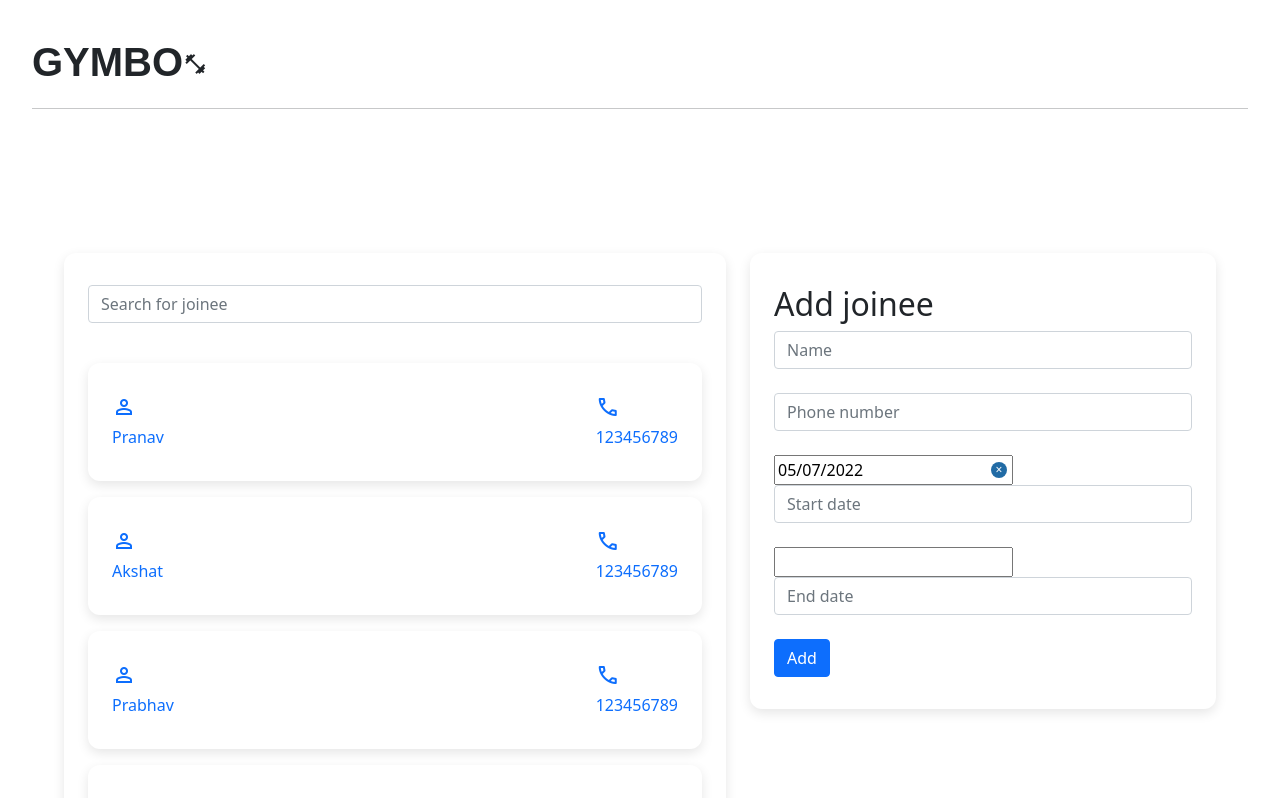
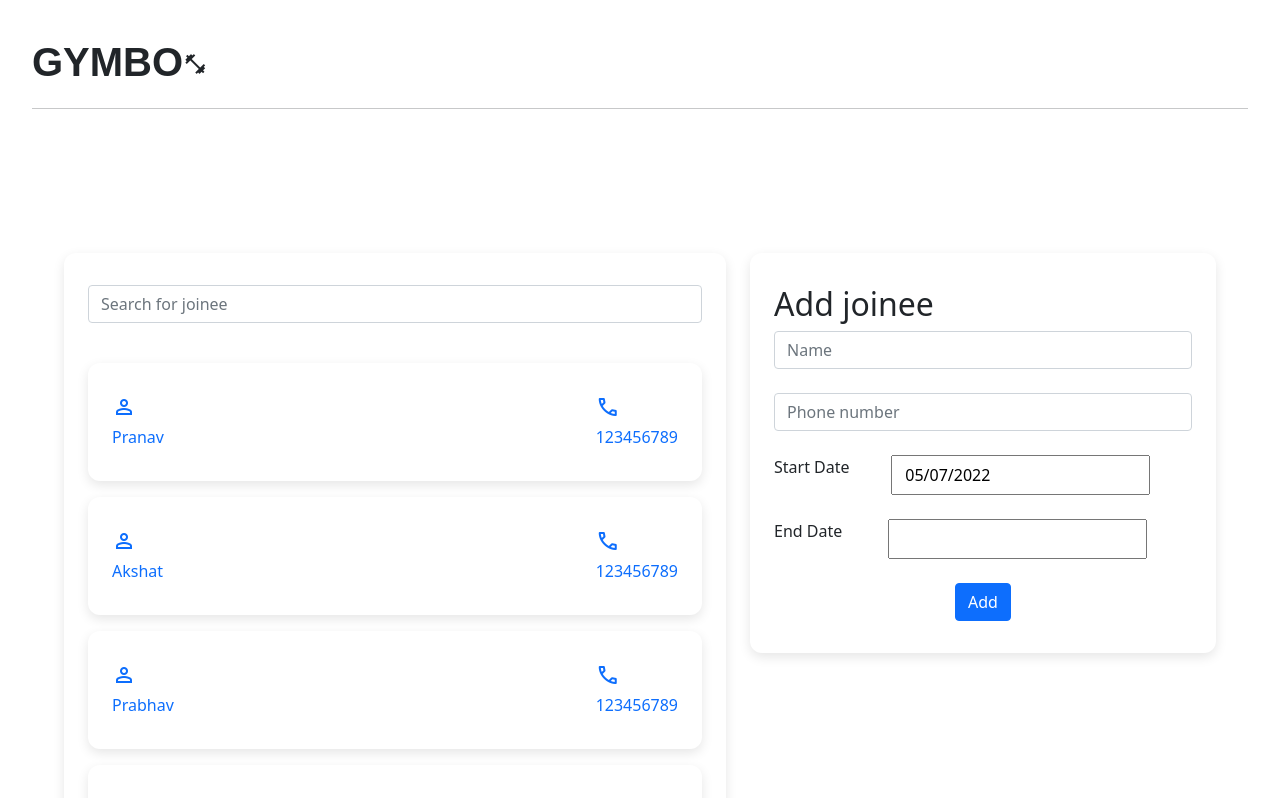
Before and after one commit to pranav-mallela/Gymbo, a React (Create React App) app: page / in a window 1280 px wide. Shown: the top 798 px of the page. Built offline with nearby package versions, Linux system fonts and the light colour scheme; a web font is replaced by a local one.

Commit message:
frontend: date-picker setup and styling complete

```diff
--- a/public/styles.css
+++ b/public/styles.css
@@ -7,6 +7,9 @@ body{
 }
 /*General*/
 .container{
+  display: inline-block;
+  max-height: 100vh;
+  overflow-y: auto;
   margin: 2rem;
   box-shadow: rgba(0, 0, 0, 0.1) 0px 4px 12px;
   padding: 2rem;
@@ -33,10 +36,26 @@ body{
   margin: 4rem;
 }
 
-.search-container{
+/* .search-container{
   display: inline-block;
   max-height: 100vh;
   overflow-y: auto;
+} */
+
+.date-picker{
+  width: 100%;
+  height: 2.5rem;
+  padding: 0.75rem;
+  margin-bottom: 1.5rem;
+}
+
+.start-date, .end-date{
+  display: flex;
+  justify-content: space-between;
+}
+
+.button-container{
+  text-align: center;
 }
 
 /*Joinee CSS*/
--- a/src/pages/Manage.js
+++ b/src/pages/Manage.js
@@ -10,7 +10,7 @@ import { nanoid } from 'nanoid';
 
 export default function Manage()
 {
-    const [formData, setFormData] = React.useState({name:"", phone:"", startDate:null, endDate:null});
+    const [formData, setFormData] = React.useState({name:"", phone:""});
     const [search, setSearch] = React.useState("");
     const [dates, setDates] = React.useState({start:new Date(), end:null});
     // const data = ['Pranav', 'Akshat', 'Prabhav', 'Pratham', 'Ram', 'Bheem', 'Raju', 'Raghav', 'Gautam', 'Abhijith'];
@@ -19,7 +19,7 @@ export default function Manage()
         const {name, value} = e.target;
         setFormData(prevData => ({...prevData, [name] : [value]}));
     }
-    // console.log(formData);
+    console.log(formData);
     function handleSubmit()
     {
         //send profile to DB
@@ -65,27 +65,33 @@ export default function Manage()
                     <br />
                     <Form.Control type="text" placeholder="Phone number" name="phone" onChange={handleChange} />
                     <br />
+                    <div className="start-date">
+                        <p>Start Date</p>
                         <DatePicker
+                            className="date-picker"
                             selected={dates.start}
                             onChange={date => setDates(prevDates => ({...prevDates, start: date}))}
                             dateFormat='dd/MM/yyyy'
                             minDate={new Date()}
-                        isClearable
                         />
-                    <Form.Control type="text" placeholder="Start date" name="startDate" onChange={handleChange} />
                         <br />
+                    </div>
+                    <div className="end-date">
+                        <p>End Date</p>
                         <DatePicker
+                            className="date-picker"
                             selected={dates.end}
                             onChange={date => setDates(prevDates => ({...prevDates, end: date}))}
                             dateFormat='dd/MM/yyyy'
                             minDate={dates.start}
-                        isClearable
                         />
-                    <Form.Control type="text" placeholder="End date" name="endDate" onChange={handleChange} />
                         <br />
+                    </div>
+                    <div className='button-container'>
                         <Button variant="primary" type="submit">
                             Add
                         </Button>
+                    </div>
                 </Form>
                 </Col>
             </Row>
@@ -93,17 +99,5 @@ export default function Manage()
     )
 }
 
-/* <Form.Group className="mb-3" controlId="formBasicEmail">
-                    <Form.Label>Email address</Form.Label>
-                    <Form.Control type="email" placeholder="Enter email" />
-                    <Form.Text className="text-muted">
-                    We'll never share your email with anyone else.
-                    </Form.Text>
-                </Form.Group>
-                <Form.Group className="mb-3" controlId="formBasicPassword">
-                    <Form.Label>Password</Form.Label>
-                    <Form.Control type="password" placeholder="Password" />
-                </Form.Group>
-                <Form.Group className="mb-3" controlId="formBasicCheckbox">
-                    <Form.Check type="checkbox" label="Check me out" />
-                </Form.Group> */
+{/* <Form.Control type="text" placeholder="Start date" name="startDate" onChange={handleChange} />
+<Form.Control type="text" placeholder="End date" name="endDate" onChange={handleChange} /> */}
--- a/src/pages/Profile.js
+++ b/src/pages/Profile.js
@@ -1,4 +1,6 @@
 import React from "react";
+import DatePicker from "react-datepicker";
+import "react-datepicker/dist/react-datepicker.css";
 import Button from 'react-bootstrap/Button';
 import Form from 'react-bootstrap/Form'
 import Row from "react-bootstrap/esm/Row";
@@ -8,6 +10,7 @@ import { useLocation } from 'react-router-dom';
 export default function Profile()
 {
     const [canEdit,setCanEdit] = React.useState(false);
+    const [dates, setDates] = React.useState({start:new Date(), end:null});
     function handleClick(e)
     {
         const {id} = e.target;
@@ -44,10 +47,30 @@ export default function Profile()
                         <br />
                     </Col>
                     <Col xs={12} md={6}>
-                        <Form.Control type="text" placeholder="Start Date" disabled={!canEdit} />
-                        <br />
-                        <Form.Control type="text" placeholder="End Date" disabled={!canEdit} />
-                        <br />
+                        <div className="start-date">
+                            <p>Start Date</p>
+                            <DatePicker
+                                className="date-picker"
+                                selected={dates.start}
+                                onChange={date => setDates(prevDates => ({...prevDates, start: date}))}
+                                dateFormat='dd/MM/yyyy'
+                                minDate={new Date()}
+                                disabled={!canEdit}
+                            />
+                            <br />
+                        </div>
+                        <div className="end-date">
+                            <p>End Date</p>
+                            <DatePicker
+                                className="date-picker"
+                                selected={dates.end}
+                                onChange={date => setDates(prevDates => ({...prevDates, end: date}))}
+                                dateFormat='dd/MM/yyyy'
+                                minDate={dates.start}
+                                disabled={!canEdit}
+                            />
+                            <br />
+                        </div>
                     </Col>
                 </Row>
             </div>
```
Lines whose indentation alone changed are shown as unchanged.
